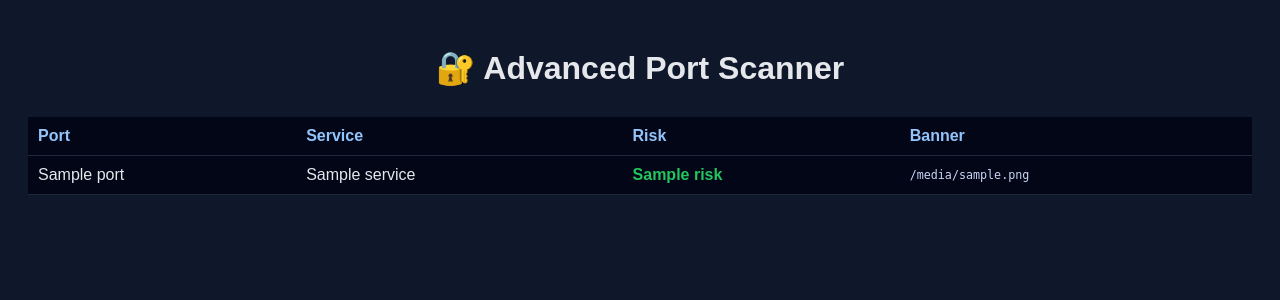
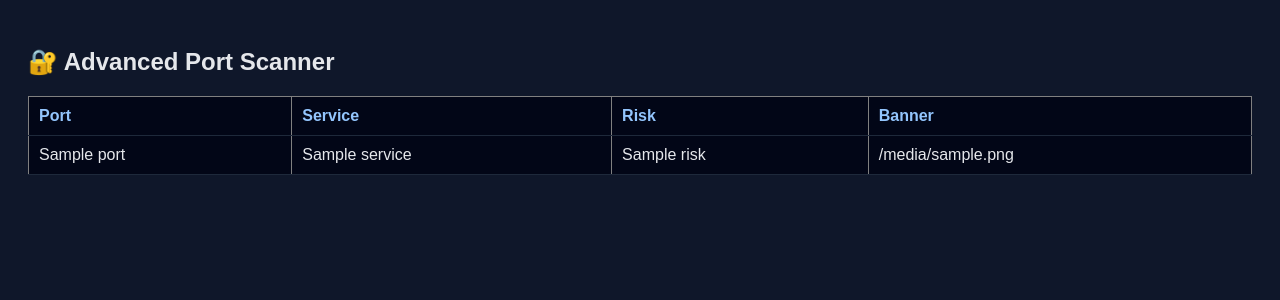
Before and after one commit to hesenislam/security-lab, a Flask app: template python-scripts/templates/index.html in a window 1280 px wide. Shown: the top 300 px of the page. Run offline with Flask 3, Linux system fonts and the light colour scheme; the template is opened without the code that fills it: most values are stand-ins (such as "Sample title", 1, 10 or a date in 2020).

Commit message:
Update index.html

```diff
--- a/python-scripts/templates/index.html
+++ b/python-scripts/templates/index.html
@@ -1,41 +1,29 @@
 <!DOCTYPE html>
-<html lang="en">
+<html>
 <head>
-    <meta charset="UTF-8">
     <title>Advanced Port Scanner</title>
     <link rel="stylesheet" href="{{ url_for('static', filename='style.css') }}">
 </head>
 <body>
 
-<h1>🔐 Advanced Port Scanner</h1>
+<h2>🔐 Advanced Port Scanner</h2>
 
-<table>
-    <thead>
+<table border="1">
     <tr>
         <th>Port</th>
         <th>Service</th>
         <th>Risk</th>
         <th>Banner</th>
     </tr>
-    </thead>
-    <tbody>
+
     {% for r in results %}
     <tr>
         <td>{{ r.port }}</td>
         <td>{{ r.service }}</td>
-
-            {% if r.risk == "HIGH" %}
-                <td class="risk-high">{{ r.risk }}</td>
-            {% elif r.risk == "MEDIUM" %}
-                <td class="risk-medium">{{ r.risk }}</td>
-            {% else %}
-                <td class="risk-low">{{ r.risk }}</td>
-            {% endif %}
-
-            <td class="banner">{{ r.banner }}</td>
+        <td>{{ r.risk }}</td>
+        <td>{{ r.banner }}</td>
     </tr>
     {% endfor %}
-    </tbody>
 </table>
 
 </body>
```
Lines whose indentation alone changed are shown as unchanged.
